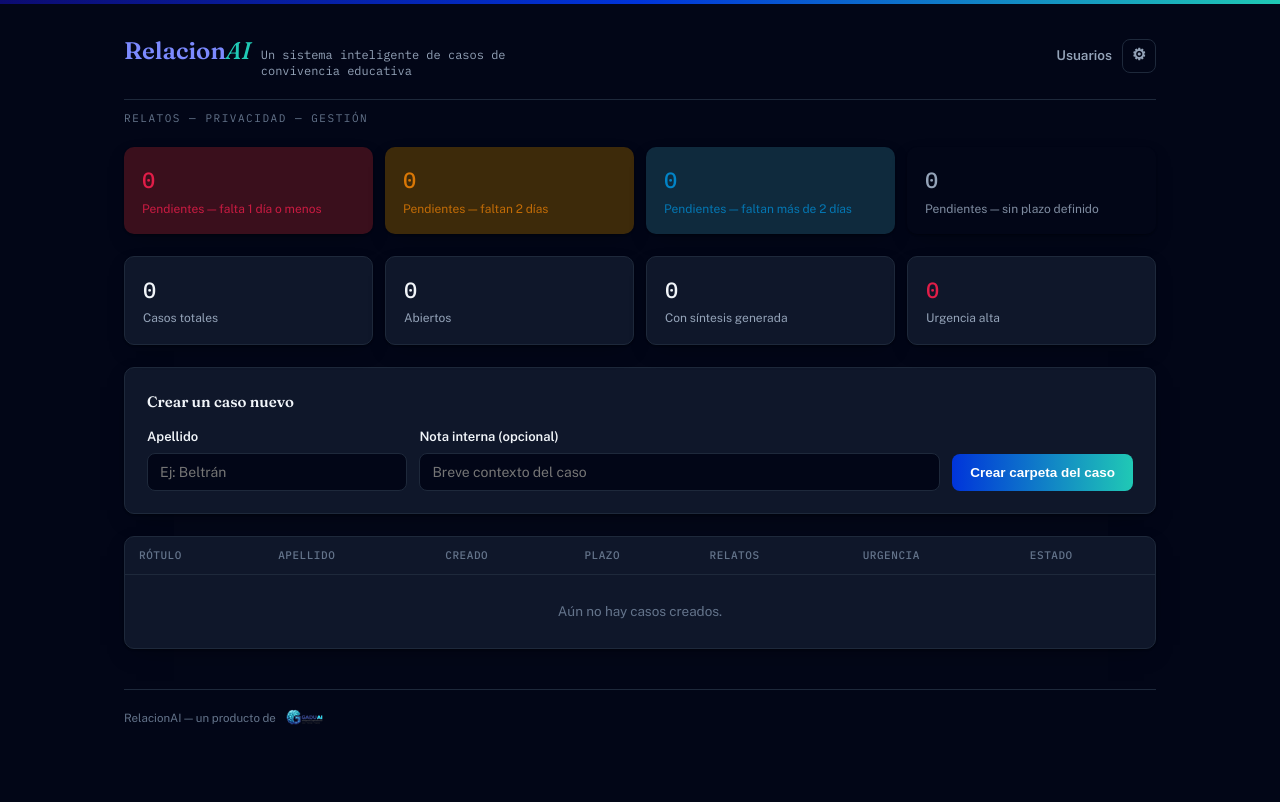
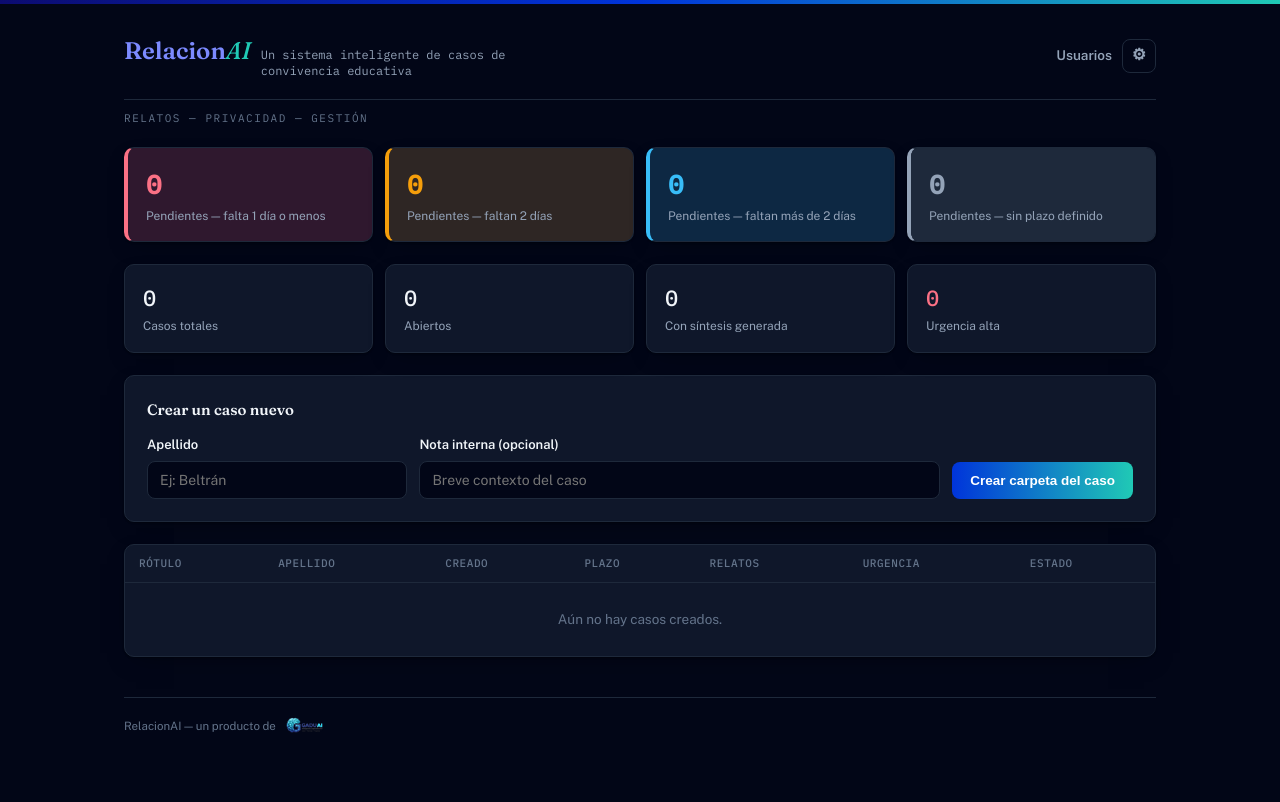
Before and after one commit to humbertoski26/Relacionai, a Flask app: page /encargado in a window 1280 px wide. Before the commit the page ends 725 px from the top, so only its background shows below. Run offline with Flask 3, Linux system fonts and the light colour scheme; the visitor is signed in with stand-in values (Sample User, id 1); data comes from the database, SQL or seed files in the repository; data that the repository does not hold is empty; some libraries are stand-ins or nearby versions.

Commit message:
Tarjetas de pendientes con los colores del Triage en modo claro y oscuro
Los fondos de las tarjetas de pendientes (y de las etiquetas de urgencia y avisos) solo
tenían versión oscura: en modo claro quedaban como bloques pesados sobre la página blanca.
Ahora cada modo tiene su versión de los colores del Triage (Rojo, Naranjo, Azul, Gris):
tinte suave, franja lateral y número en el color, con contraste legible en ambos. Las
tarjetas ya no se estiran al abrir una.

Co-Authored-By: Claude Opus 5.5 <noreply@anthropic.com>

```diff
--- a/relacionai-backend/static/style.css
+++ b/relacionai-backend/static/style.css
@@ -27,9 +27,11 @@
      los dos productos. good (antes verde) pasa a ser el Azul de GADUAI — el caso con más
      margen no es "todo bien" (verde), es "importante pero no urgente todavía", que es
      exactamente lo que el Azul de GADUAI ya representa. */
-  --good: #0284C7; --good-soft: #0F2A3D;
-  --warn: #D97706; --warn-soft: #3D2A0A;
-  --danger: #E11D48; --danger-soft: #3A0F1C;
+  --good: #38BDF8; --good-soft: rgba(2,132,199,.16);
+  --warn: #F59E0B; --warn-soft: rgba(217,119,6,.15);
+  --danger: #FB7185; --danger-soft: rgba(225,29,72,.15);
+  /* Gris del Triage (sin plazo / sin urgencia), aclarado para leerse sobre fondo oscuro. */
+  --neutral: #94A3B8; --neutral-soft: #1E293B;
 
   --shadow: 0 1px 2px rgba(0,0,0,.3), 0 8px 24px -12px rgba(0,0,0,.5);
   --radius: 10px;
@@ -61,6 +63,14 @@
 
   --gaduai-navy: #0C0B70;
   --gaduai-cyan: #0C8F7E;
+
+  /* Colores del Triage en modo claro: tinte suave de fondo y el color un poco más oscuro
+     para el texto, así se leen bien sobre blanco (antes se quedaban los fondos oscuros del
+     modo oscuro y las tarjetas se veían como bloques pesados). */
+  --good: #0369A1; --good-soft: #E0F2FE;
+  --warn: #B45309; --warn-soft: #FFEDD5;
+  --danger: #BE123C; --danger-soft: #FFE4E6;
+  --neutral: #475569; --neutral-soft: #F1F5F9;
 }
 *{ box-sizing:border-box; }
 body{ margin:0; background:var(--bg); color:var(--ink); font-family:var(--font-body); font-size:15px; line-height:1.55; }
@@ -182,23 +192,24 @@ footer{ margin-top:40px; padding-top:18px; border-top:1px solid var(--border); f
 .campo-correo-destacado label{ font-size:14px; color:var(--accent-ink); }
 .campo-correo-destacado input{ font-size:16px; padding:13px 14px; background:var(--surface); border-color:var(--accent); }
 
-.alertas-row{ display:grid; grid-template-columns:repeat(4,1fr); gap:12px; margin-bottom:22px; }
+.alertas-row{ display:grid; grid-template-columns:repeat(4,1fr); gap:12px; margin-bottom:22px; align-items:start; }
 @media (max-width:900px){ .alertas-row{ grid-template-columns:repeat(2,1fr); } }
-details.alerta-caja{ border-radius:var(--radius); box-shadow:var(--shadow); overflow:hidden; }
+/* Tarjetas de pendientes por plazo, con los colores del Triage: Rojo (1 día o menos),
+   Naranjo (2 días), Azul (más de 2 días) y Gris (sin plazo). Tarjeta con tinte suave y
+   franja lateral del color; el detalle se despliega sobre el fondo normal de tarjeta. */
+details.alerta-caja{ border-radius:var(--radius); box-shadow:var(--shadow); overflow:hidden; border:1px solid var(--border); border-left:4px solid var(--alerta-color); background:var(--surface); }
 details.alerta-caja summary{ list-style:none; cursor:pointer; padding:16px 18px; display:flex; flex-direction:column; gap:2px; }
 details.alerta-caja summary::-webkit-details-marker{ display:none; }
-details.alerta-caja summary .num{ font-family:var(--font-mono); font-size:22px; font-weight:500; }
-details.alerta-caja summary .lbl{ font-size:12px; opacity:.85; }
-details.alerta-caja .alerta-body{ padding:0 18px 16px; }
-.alerta-rojo summary{ background:var(--danger-soft); color:var(--danger); }
-.alerta-rojo .alerta-body{ background:var(--danger-soft); }
-.alerta-amarillo summary{ background:var(--warn-soft); color:var(--warn); }
-.alerta-amarillo .alerta-body{ background:var(--warn-soft); }
-.alerta-verde summary{ background:var(--good-soft); color:var(--good); }
-.alerta-verde .alerta-body{ background:var(--good-soft); }
-.alerta-sin_plazo summary{ background:var(--surface-sunken); color:var(--ink-muted); }
-.alerta-sin_plazo .alerta-body{ background:var(--surface-sunken); }
-.alerta-fila{ display:flex; justify-content:space-between; align-items:center; gap:10px; flex-wrap:wrap; padding:9px 0; border-top:1px solid rgba(0,0,0,.08); font-size:13px; }
+details.alerta-caja summary{ background:var(--alerta-soft); }
+details.alerta-caja summary:hover{ filter:brightness(1.03); }
+details.alerta-caja summary .num{ font-family:var(--font-mono); font-size:26px; font-weight:600; color:var(--alerta-color); }
+details.alerta-caja summary .lbl{ font-size:12px; color:var(--ink-muted); }
+details.alerta-caja .alerta-body{ padding:6px 18px 16px; background:var(--surface); }
+.alerta-rojo{ --alerta-color:var(--danger); --alerta-soft:var(--danger-soft); }
+.alerta-amarillo{ --alerta-color:var(--warn); --alerta-soft:var(--warn-soft); }
+.alerta-verde{ --alerta-color:var(--good); --alerta-soft:var(--good-soft); }
+.alerta-sin_plazo{ --alerta-color:var(--neutral); --alerta-soft:var(--neutral-soft); }
+.alerta-fila{ display:flex; justify-content:space-between; align-items:center; gap:10px; flex-wrap:wrap; padding:9px 0; border-top:1px solid var(--border); font-size:13px; }
 .alerta-fila:first-child{ border-top:none; }
 .alerta-fila .acciones{ display:flex; gap:6px; }
 .alerta-fila .acciones button, .alerta-fila .acciones a{ background:var(--surface); border:1px solid var(--border); border-radius:6px; padding:4px 9px; font-size:11.5px; color:var(--ink); text-decoration:none; cursor:pointer; }
```
